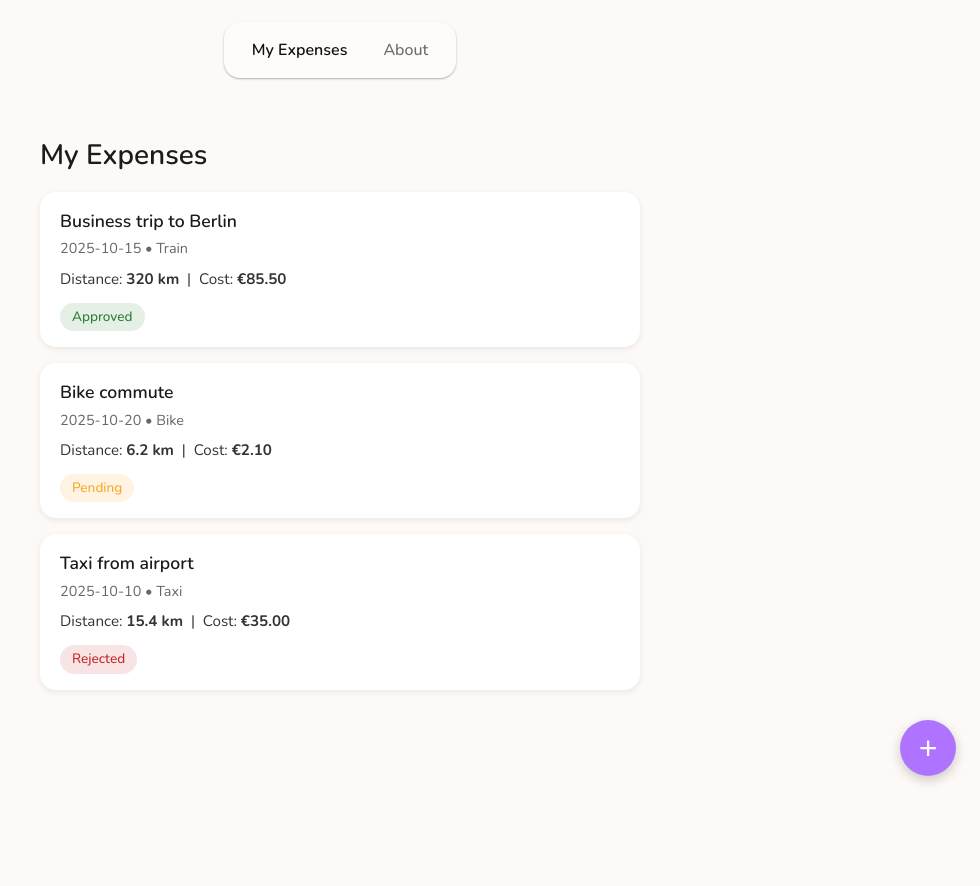
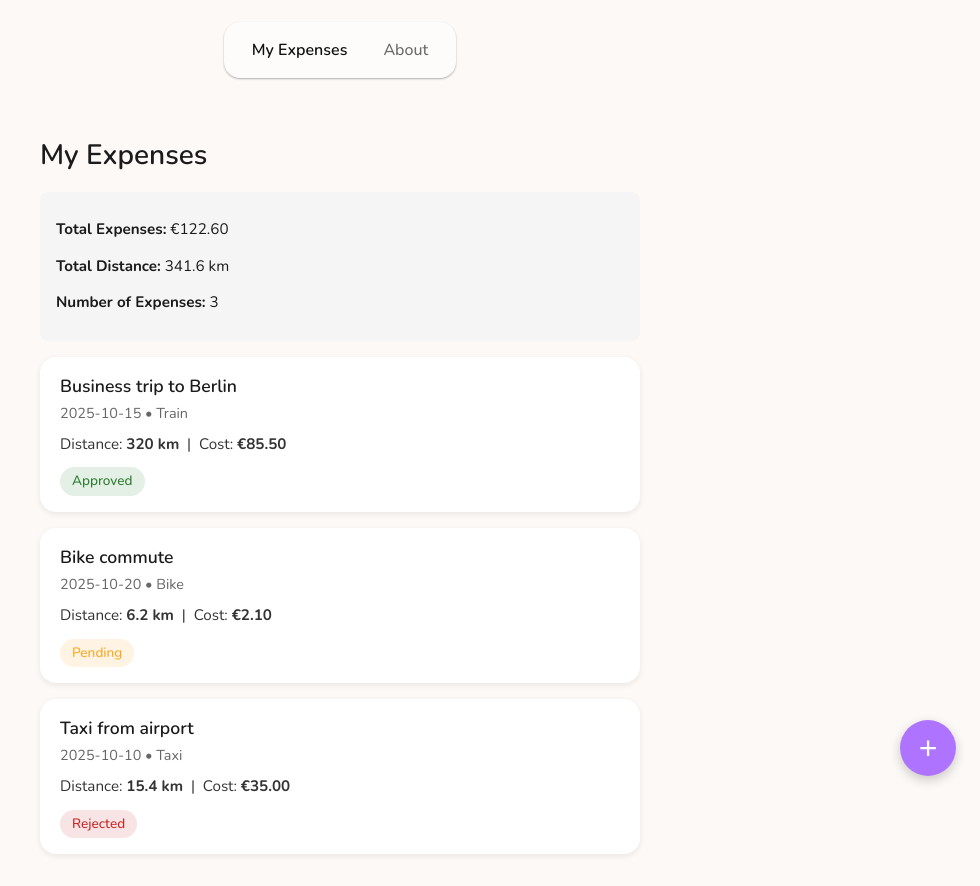
Before and after one commit to FatihKilicPXL/TravelAppFrontend, a Vue app: page /my-expenses in a window 1280 px wide. Shown: the whole page, without its empty margins (300-1280 px from the left). Before the commit the page ends 800 px from the top, so only its background shows below. Built offline with nearby package versions, Linux system fonts and the light colour scheme.

Commit message:
Added reimbursement summaries for user

```diff
--- a/src/views/MyExpenses.vue
+++ b/src/views/MyExpenses.vue
@@ -4,15 +4,23 @@
       <h1>My Expenses</h1>
     </header>
 
+    <!-- Quick Totals Summary -->
+    <section class="summary">
+      <p><strong>Total Expenses:</strong> €{{ totalCost.toFixed(2) }}</p>
+      <p><strong>Total Distance:</strong> {{ totalDistance.toFixed(1) }} km</p>
+      <p><strong>Number of Expenses:</strong> {{ expenses.length }}</p>
+    </section>
+
     <section class="list">
       <Expense v-for="expense in expenses" :key="expense.id" :expense="expense"/>
     </section>
+  </main>
 
-  </main>
   <button class="fab" @click="goToAddExpense">+</button>
 </template>
 
 <script setup>
+import { computed } from 'vue'
 import { useRouter } from 'vue-router'
 import Expense from '@/components/Expense.vue'
 
@@ -26,8 +34,12 @@ const expenses = [
 const router = useRouter()
 
 function goToAddExpense() {
-    router.push({ name: 'AddExpense' })
+  router.push({ name: 'AddExpense' })
 }
+
+// Computed totals for user story 6
+const totalCost = computed(() => expenses.reduce((sum, e) => sum + e.cost, 0))
+const totalDistance = computed(() => expenses.reduce((sum, e) => sum + e.distance, 0))
 </script>
 
 <style scoped>
@@ -47,6 +59,15 @@ h1 {
   font-size: 1.75rem;
   font-weight: 600;
   margin: 0;
+}
+
+.summary {
+  margin-bottom: 1rem;
+  padding: 0.75rem 1rem;
+  background-color: #f5f5f5;
+  border-radius: 8px;
+  font-size: 0.95rem;
+  line-height: 1.4;
 }
 
 .list {
```
